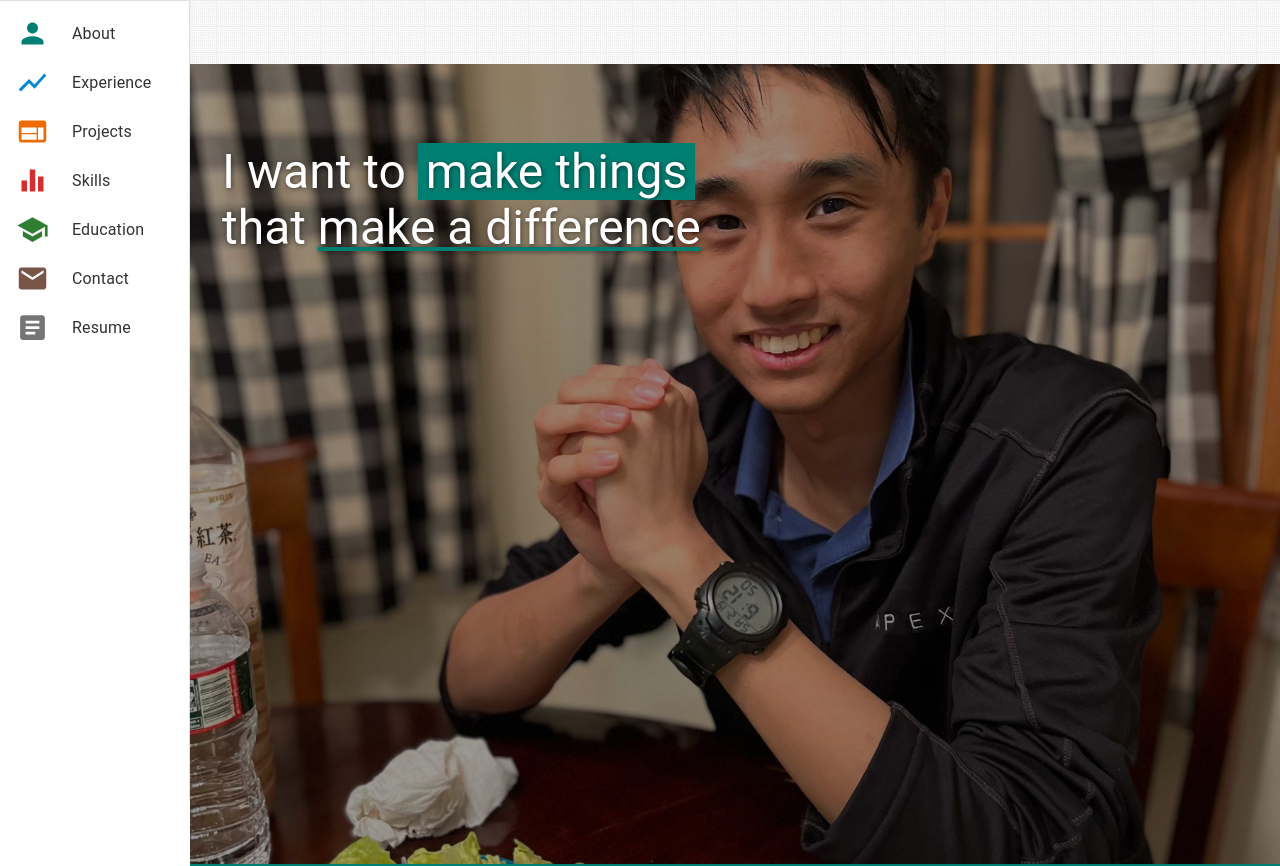
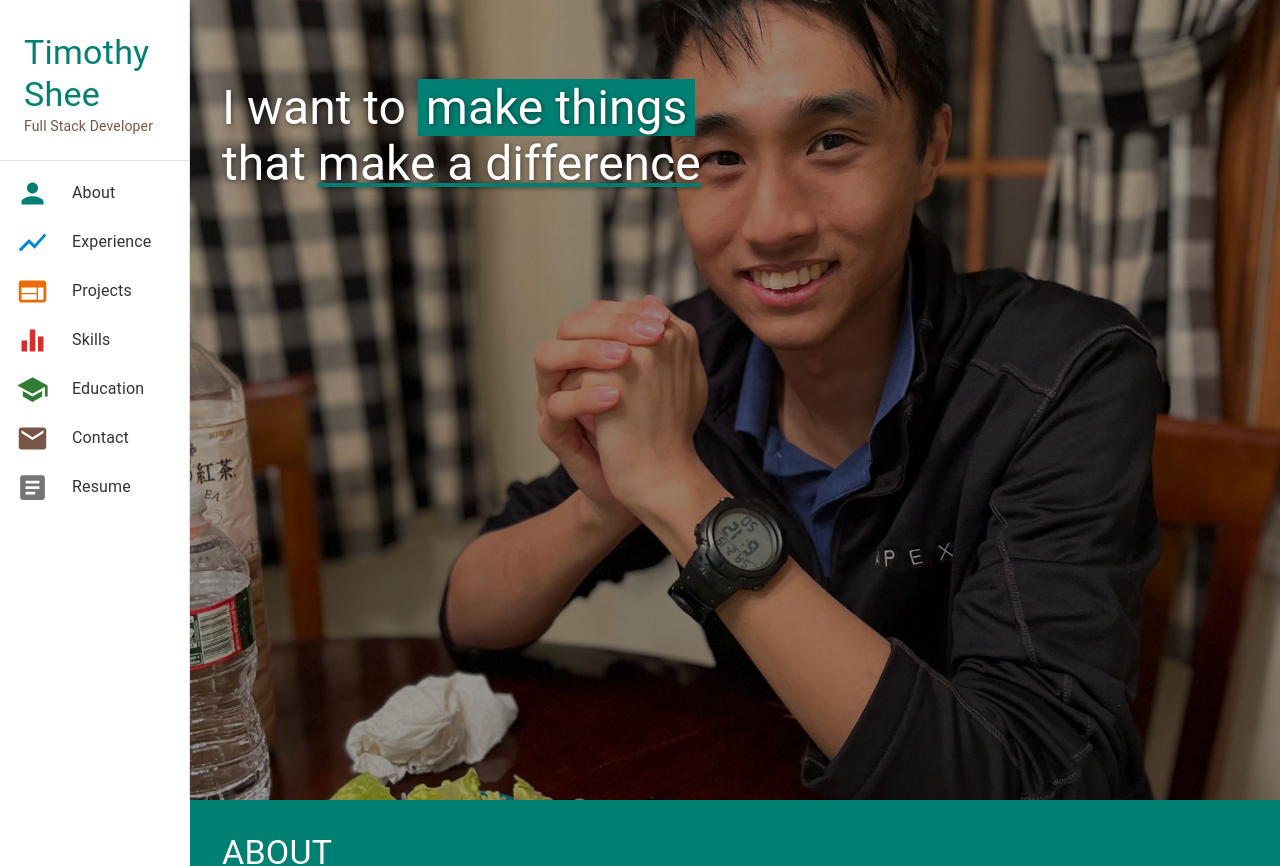
Before and after one commit to Borghese-Gladiator/react-material-ui-portfolio, a React (Create React App) app: page / in a window 1280 px wide. Shown: the top 866 px of the page. Built offline with nearby package versions, Linux system fonts and the light colour scheme.

Commit message:
Fix display bug (put mobile and desktop displays)

```diff
--- a/src/components/ResponsiveDrawer.jsx
+++ b/src/components/ResponsiveDrawer.jsx
@@ -46,7 +46,7 @@ function ResponsiveDrawer(props) {
         ml={3}
         mr={3}
         mb={3}
-        sx={{ display: displayObjMobile }}
+        sx={{ display: displayObjDesktop }}
       >
         <Typography color="primary" variant="h4" component="div">Timothy<br />Shee</Typography>
         <Typography color="secondary" variant="body2" gutterBottom component="div">Full Stack Developer</Typography>
@@ -140,7 +140,7 @@ function ResponsiveDrawer(props) {
         component="main"
         sx={{ flexGrow: 1, width: { md: `calc(100% - ${drawerWidth}px)` } }}
       >
-        <Toolbar sx={{ display: displayObjDesktop }} />
+        <Toolbar sx={{ display: displayObjMobile }} />
         {children}
       </StyledBox>
     </Box>
```
